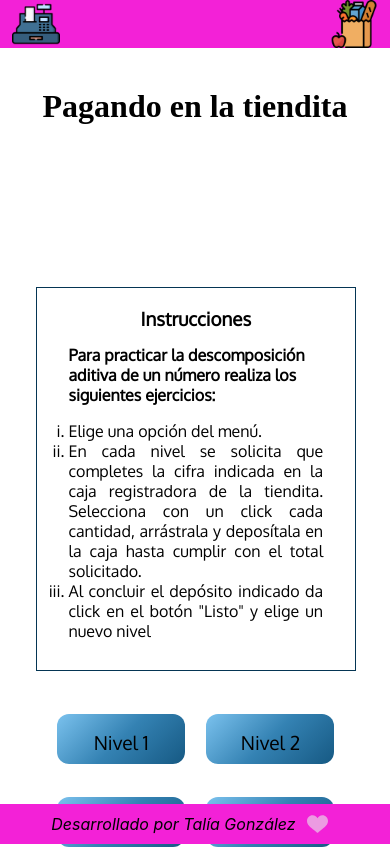
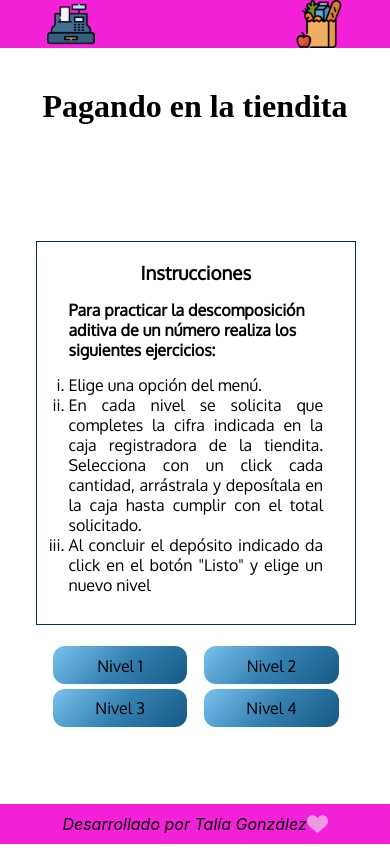
Before and after one commit to triptofanita/drag-drop-money, a React (Create React App) app: page / in a window 390 px wide. Built offline with nearby package versions, Linux system fonts and the light colour scheme; a web font is replaced by a local one.

Commit message:
add responsive styles for footer and header

```diff
--- a/src/Footer/Footer.js
+++ b/src/Footer/Footer.js
@@ -5,7 +5,7 @@ function Footer() {
     return (
         <footer>
             <em>Desarrollado por Talía González</em>
-            <img className="header__img--1" src={process.env.PUBLIC_URL + '/assets/img/like.svg'} alt="heart"/>
+            <img className="footer__img--1" src={process.env.PUBLIC_URL + '/assets/img/like.svg'} alt="heart"/>
         </footer>
     )
 }
--- a/src/Footer/footer.css
+++ b/src/Footer/footer.css
@@ -11,3 +11,10 @@ footer{
     z-index: 100;
     position:fixed;
 }
+
+@media screen and (min-width: 400px){
+    footer{
+    width: 100vw;
+    position:fixed;
+    }
+}
--- a/src/Header/header.css
+++ b/src/Header/header.css
@@ -10,6 +10,30 @@ header{
 }
 
 .header__img--1{
-    margin-left: 3%;
-    margin-right: 3%;
+    margin-left: 12%;
+    margin-right: 12%;
 }
+
+@media screen and (min-width: 768px){
+    header{
+        padding: 3px;
+    }
+
+    .header__img--1{
+        margin-left: 10%;
+        margin-right: 10%;
+        height: 2.6rem;
+    }
+}
+
+@media screen and (min-width: 400px){
+    header{
+        padding: 3px;
+    }
+
+    .header__img--1{
+        margin-left: 8%;
+        margin-right: 8%;
+        height: 2.6rem;
+    }
+}
--- a/src/Menu/menu.css
+++ b/src/Menu/menu.css
@@ -125,7 +125,7 @@ li{
         width: 20rem;
         padding: 9%;
         margin-left: 2%;
-        margin-top: 35%;
+        margin-top: 22%;
     }
 
     .instructions__container--title{
@@ -149,10 +149,11 @@ li{
     }
 
     .option{
-        margin-top: 8%;
-        height: 30%;
-        width: 40%;
-        font-size: 1.2rem;
-    }
+        margin-top: 1%;
+        height: 45%;
+        width: 42%;
+        font-size: 1rem;
+        padding: .6em;
+   }
 
 }
```
